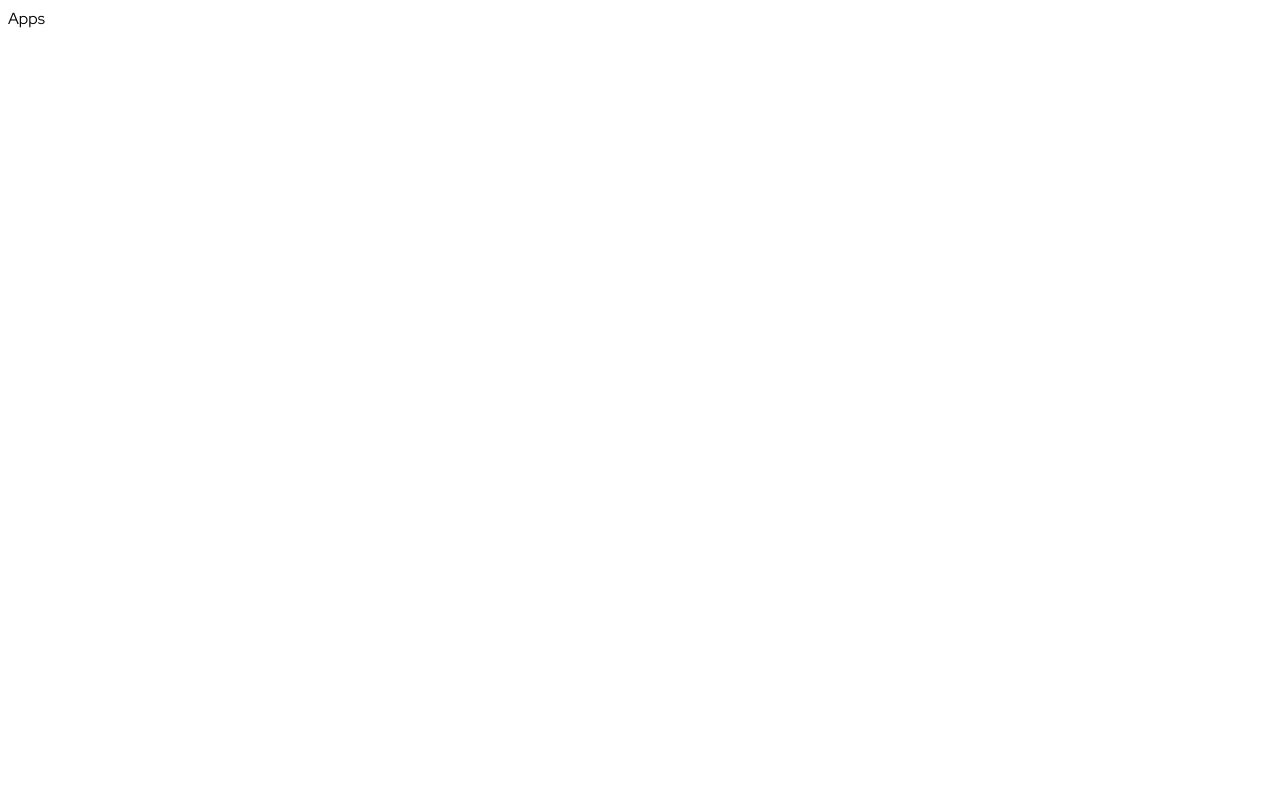
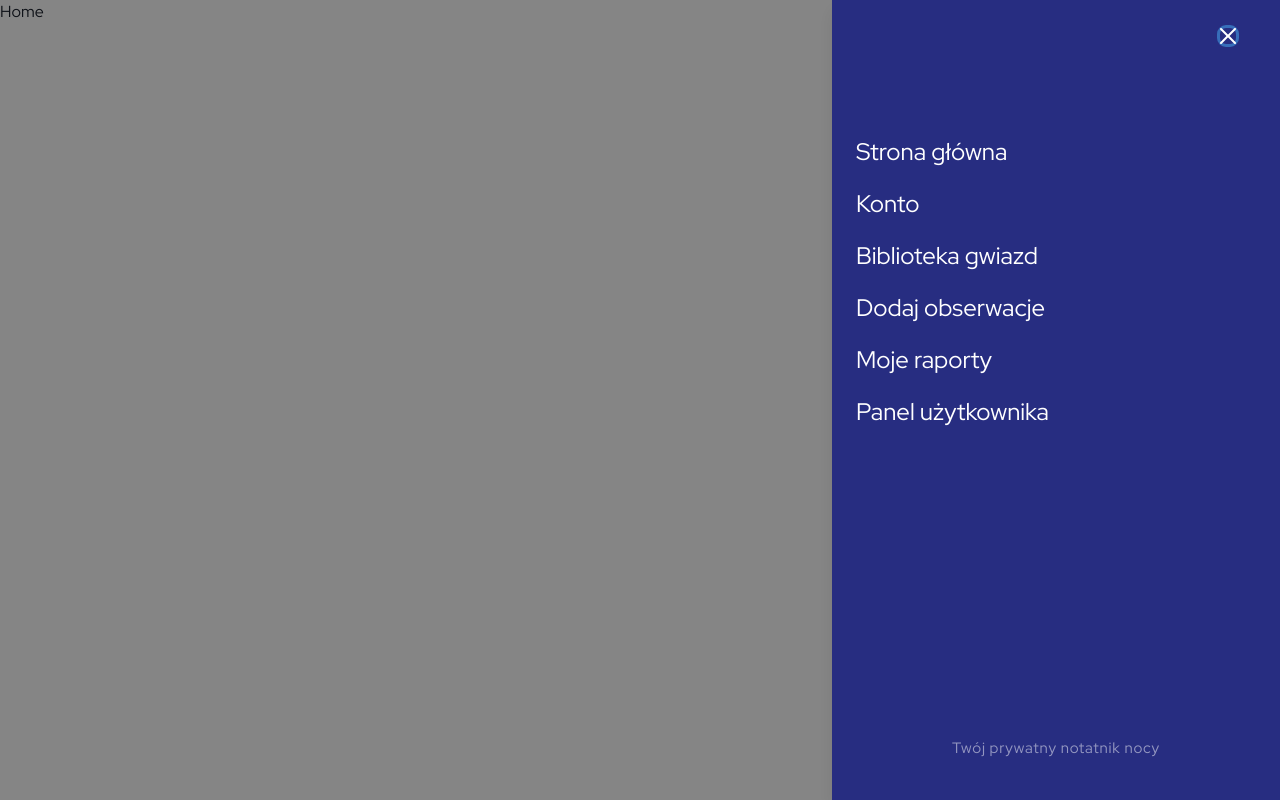
Before and after one commit to DawidDev/sky-note, a React (Create React App) app: page / in a window 1280 px wide. Built offline with nearby package versions, Linux system fonts and the light colour scheme.

Commit message:
17.12.22 - Implement React Router DOM

```diff
--- a/package.json
+++ b/package.json
@@ -19,6 +19,7 @@
     "framer-motion": "^7.10.2",
     "react": "^18.2.0",
     "react-dom": "^18.2.0",
+    "react-router-dom": "^6.5.0",
     "react-scripts": "5.0.1",
     "typescript": "^4.9.4",
     "web-vitals": "^2.1.4"
--- a/src/App.tsx
+++ b/src/App.tsx
@@ -1,9 +1,35 @@
-import React from 'react';
-import './App.css';
+import React, { useState } from "react";
+import "./App.css";
+
+import Nav from "./components/Nav/Nav";
+
+import {
+  createBrowserRouter,
+  Route,
+  BrowserRouter,
+  Routes,
+} from "react-router-dom";
+
+import Home from "./Pages/Home/Home";
+import ObservationList from "./Pages/Home/ObservationList";
+import { Box } from "@chakra-ui/react";
 
 function App() {
+  const [menuStatus, setMenuStatus] = useState<boolean>(true);
+  const handleMenu = () => setMenuStatus((prevValue) => !prevValue);
+
   return (
-    <>Apps</>
+    <>
+      <BrowserRouter>
+        <Nav isOpen={menuStatus} onClose={handleMenu} />
+        <Box>
+          <Routes>
+            <Route path="/" element={<Home />} />
+            <Route path="/observation-list" element={<ObservationList />} />
+          </Routes>
+        </Box>
+      </BrowserRouter>
+    </>
   );
 }
 
--- /dev/null
+++ b/src/Pages/Home/Home.tsx
@@ -0,0 +1,9 @@
+import React from 'react'
+
+const Home = () => {
+    return(
+        <>Home</>
+    )
+}
+
+export default Home
--- /dev/null
+++ b/src/Pages/Home/ObservationList.tsx
@@ -0,0 +1,9 @@
+import React from 'react'
+
+const ObservationList = () => {
+    return(
+        <>ObservationList</>
+    )
+}
+
+export default ObservationList
--- a/src/components/Nav/Nav.tsx
+++ b/src/components/Nav/Nav.tsx
@@ -8,9 +8,15 @@ import {
   DrawerCloseButton,
   Stack,
   useBreakpointValue,
-  Link,
+  Link as ChakraLink,
   Text,
 } from "@chakra-ui/react";
+
+import { Link } from "react-router-dom";
+
+
+
+
 interface Nav {
   isOpen: boolean;
   onClose: () => void;
@@ -41,12 +47,12 @@ const Nav = ({ isOpen, onClose }: Nav) => {
             pt={{ md: "30%" }}
           >
             <Stack flexDir="column" fontSize="24px" spacing={4}>
-              <Link>Strona główna</Link>
-              <Link>Konto</Link>
-              <Link>Biblioteka gwiazd</Link>
-              <Link my="35px !important">Dodaj obserwacje</Link>
-              <Link>Moje raporty</Link>
-              <Link>Panel użytkownika</Link>
+              <Link to="/">Strona główna</Link>
+              <Link to="konto">Konto</Link>
+              <Link to="observation-list">Biblioteka gwiazd</Link>
+              <Link to="konto" >Dodaj obserwacje</Link>
+              <Link to="konto">Moje raporty</Link>
+              <Link to="konto">Panel użytkownika</Link>
             </Stack>
           </DrawerBody>
 
--- a/src/index.tsx
+++ b/src/index.tsx
@@ -1,12 +1,16 @@
 import React from 'react';
 import ReactDOM from 'react-dom/client';
 import App from './App';
+import theme from './theme';
+import { ChakraProvider } from '@chakra-ui/react'
 
 const root = ReactDOM.createRoot(
   document.getElementById('root') as HTMLElement
 );
 root.render(
   <React.StrictMode>
+    <ChakraProvider theme={theme}>
     <App />
+    </ChakraProvider>
   </React.StrictMode>
 );
```
Also changed, not shown: 2 other files (tests, documents, lock files or other folders).
